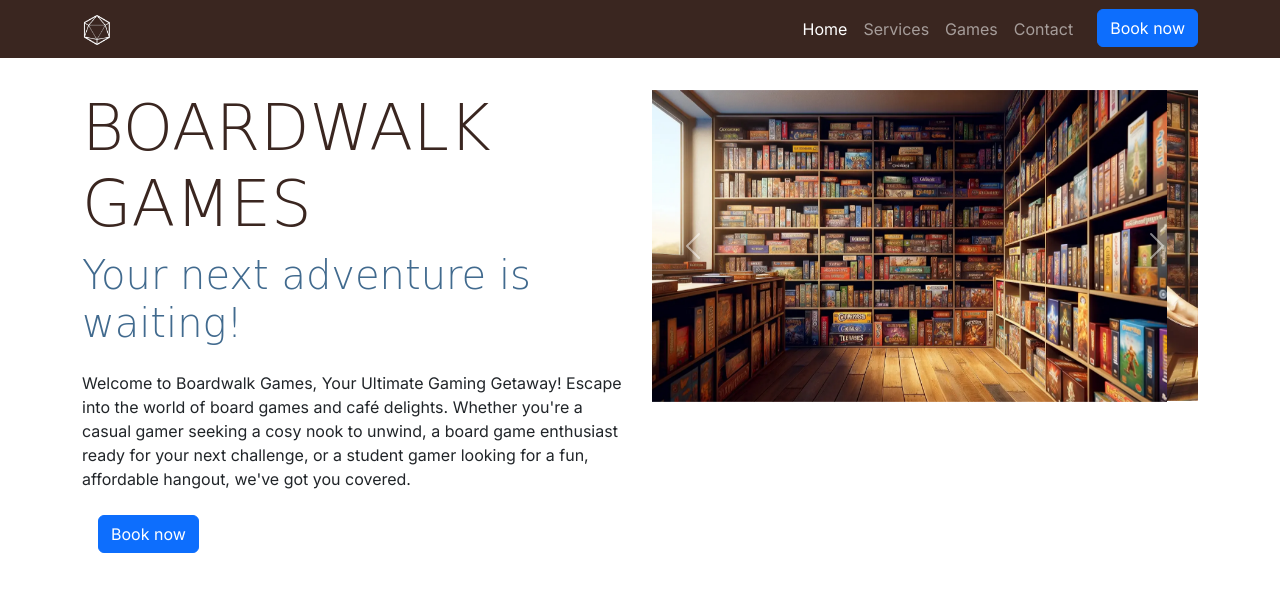
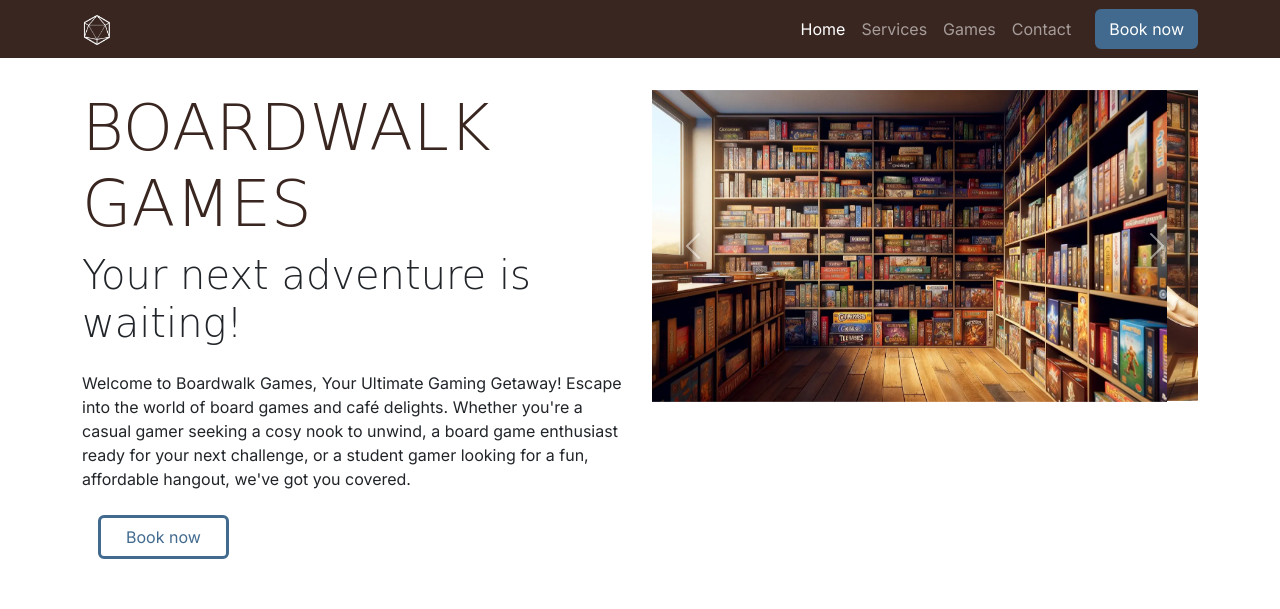
Before and after one commit to markh55/Boardwalk-Games, a plain HTML site: page index.html in a window 1280 px wide. Shown: the top 609 px of the page. Drawn offline with nearby package versions, Linux system fonts and the light colour scheme; a web font is replaced by a local one.

Commit message:
matched all buttons to set theme

```diff
--- a/assests/css/style.css
+++ b/assests/css/style.css
@@ -7,7 +7,7 @@
     --secondary-font: "Macondo", cursive;
     --primary-color: #3a2620; /* dark brown  */
     --secondary-color: #aa9581; /* light brown */
-    --highlight: #416a8e; /* blue */
+    --highlight-color: #416a8e; /* blue */
     --highlight-color-light: #7a9fc2; /* light blue */
 }
 
@@ -41,6 +41,30 @@ h2 {
 .section {
     margin-top: 2rem;
     margin-bottom: 2rem;
+}
+
+/* Buttons */
+
+.custom-button-filled {
+    border: 2px solid var(--highlight-color);
+    background-color: var(--highlight-color);
+    color: white;
+}
+
+.custom-button-filled:hover {
+    border: 2px solid var(--secondary-color);
+    background-color: var(--secondary-color);
+    color: white;
+}
+.custom-button-outline {
+    border: 3px solid var(--highlight-color);
+    padding: 7px 25px;
+    color: var(--highlight-color)
+}
+
+.custom-button-outline:hover {
+    background-color: var(--highlight-color);
+    color: white
 }
 
 /* Navbar */
--- a/index.html
+++ b/index.html
@@ -45,7 +45,7 @@
                         <a class="nav-link" href="#contact">Contact</a>
                     </li>
                     <li class="nav-item">
-                        <a href="booking.html" class="btn btn-primary ms-lg-3" aria-current="page">Book now</a>
+                        <a href="booking.html" class="btn custom-button-filled ms-lg-3">Book now</a>
                     </li>
 
                 </ul>
@@ -63,7 +63,7 @@
                     café delights. Whether you're a casual gamer seeking a cosy nook to unwind, a board game enthusiast
                     ready for your next challenge, or a student gamer looking for a fun, affordable hangout, we've got
                     you covered.</p>
-                    <a href="booking.html" class="btn btn-primary ms-lg-3" aria-current="page">Book now</a>
+                    <a href="booking.html" class="btn custom-button-outline ms-lg-3" aria-current="page">Book now</a>
             </div>
             <div class="col-12 col-xl-6">
                 <div id="carouselExampleAutoplaying" class="carousel slide" data-bs-ride="carousel">
```
Also changed, not shown: booking.html (+2 -2 lines), game-library.html (+1 -1 lines), success.html (+1 -1 lines).
